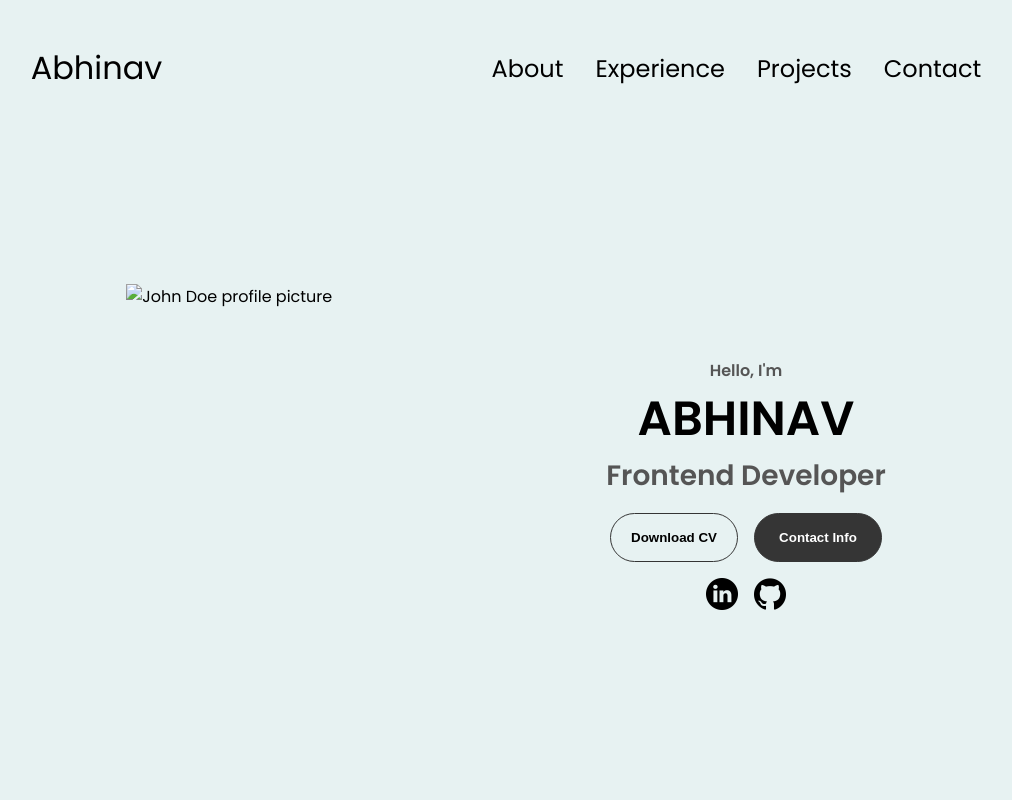
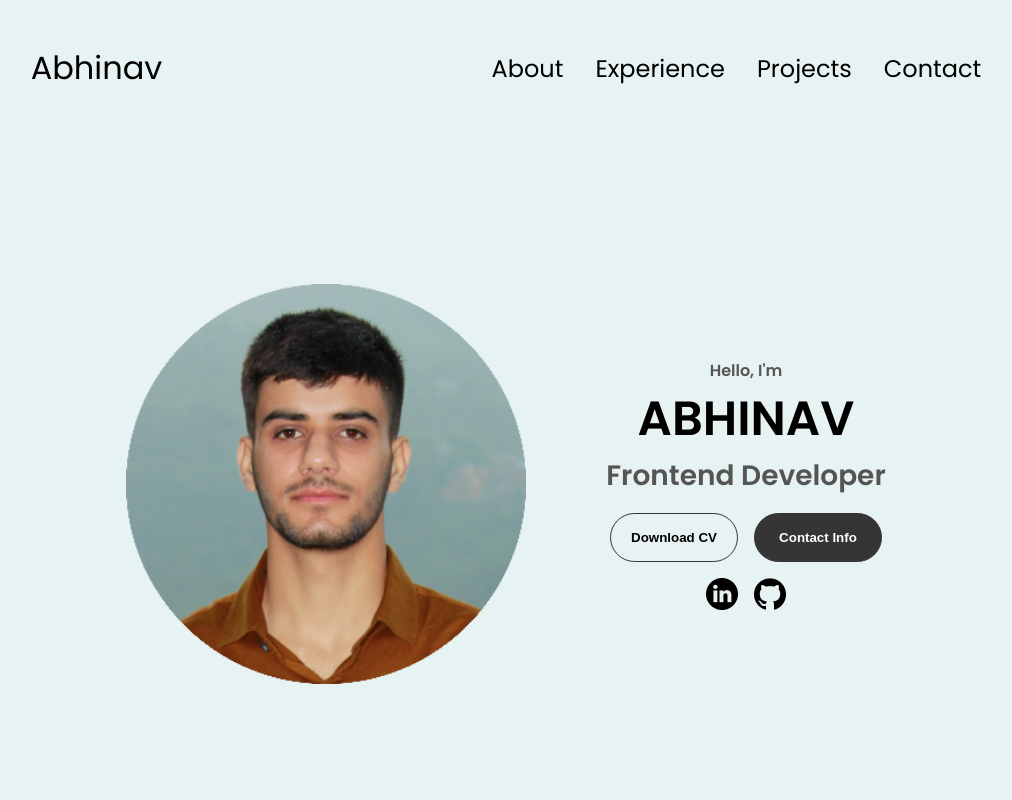
Before and after one commit to abhinavbhardwaj09105/portfolio, a plain HTML site: page index.html in a window 1280 px wide. Shown: the top 800 px of the page, without its empty margins (134-1146 px from the left). Drawn offline with Linux system fonts and the light colour scheme; files whose address does not match are found by name.

Commit message:
Update index.html
Signed-off-by: abhinavbhardwaj09105 <142865999+abhinavbhardwaj09105@users.noreply.github.com>

```diff
--- a/index.html
+++ b/index.html
@@ -38,7 +38,7 @@
     </nav>
     <section id="profile">
       <div class="section__pic-container">
-        <img src="./assets/profile 1.png" alt="John Doe profile picture" />
+        <img src="https://github.com/abhinavbhardwaj09105/portfolio/blob/main/profile%201.png" alt="John Doe profile picture" />
       </div>
       <div class="section__text">
         <p class="section__text__p1">Hello, I'm</p>
```
